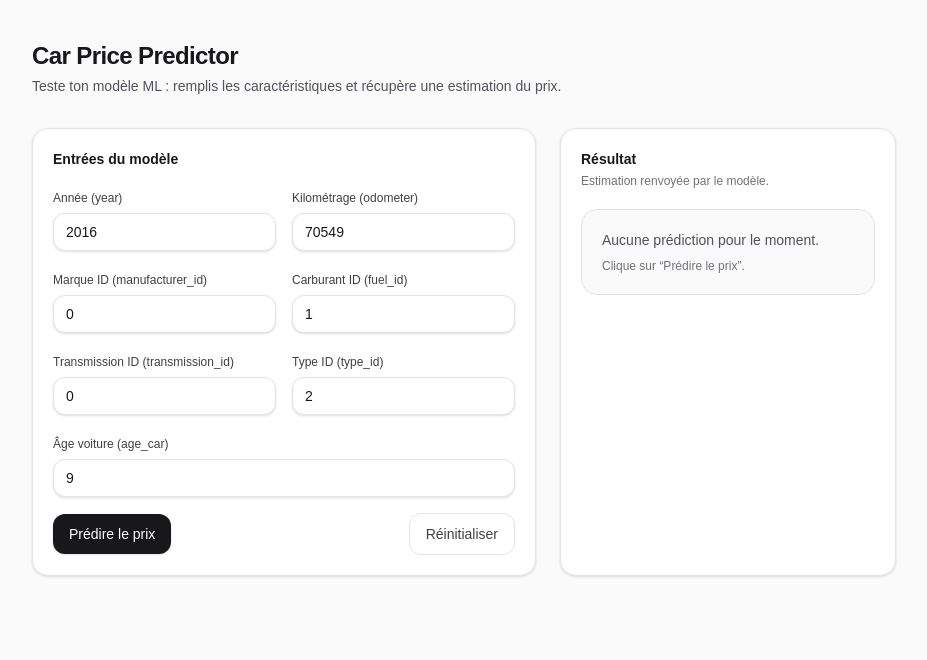
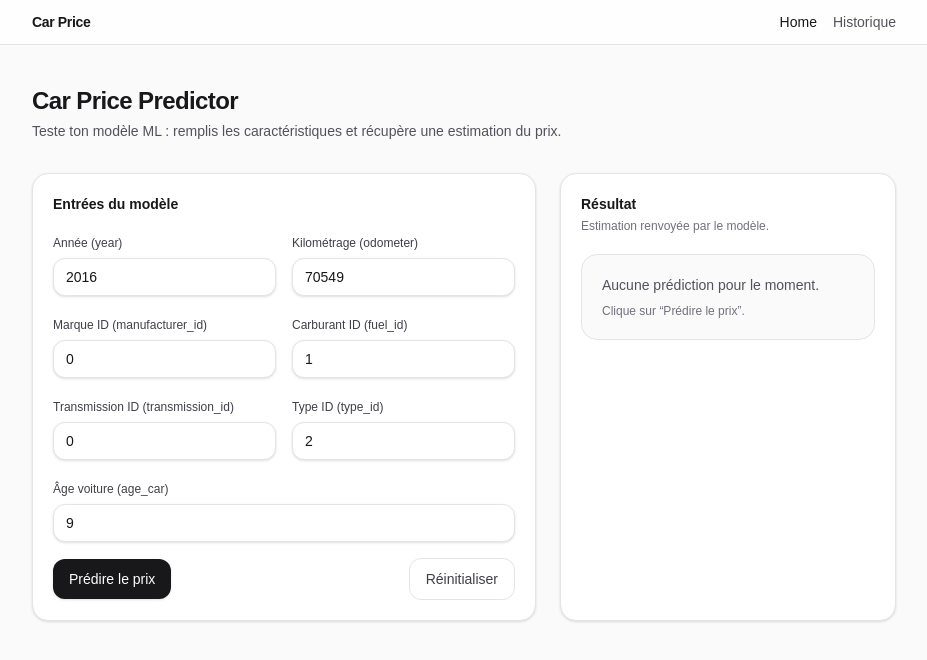
Before and after one commit to Mouad45-bit/car_predict, a Next.js app in the folder web_next/: page / in a window 1280 px wide. Shown: the top 660 px of the page, without its empty margins (176-1103 px from the left). Built offline with nearby package versions, Linux system fonts and the light colour scheme; a web font is replaced by a local one.

Commit message:
app/page.tsx v2.1

```diff
--- a/web_next/app/page.tsx
+++ b/web_next/app/page.tsx
@@ -2,6 +2,7 @@
 
 "use client";
 
+import { MinimalHeader } from "./components/MinimalHeader";
 import { useMemo, useState } from "react";
 
 type PredictPayload = {
@@ -90,6 +91,7 @@ export default function HomePage() {
 
   return (
     <main className="min-h-screen bg-zinc-50">
+      <MinimalHeader current="home" />
       <div className="mx-auto max-w-4xl px-4 py-10">
         {/* Header */}
         <div className="mb-8">
```
